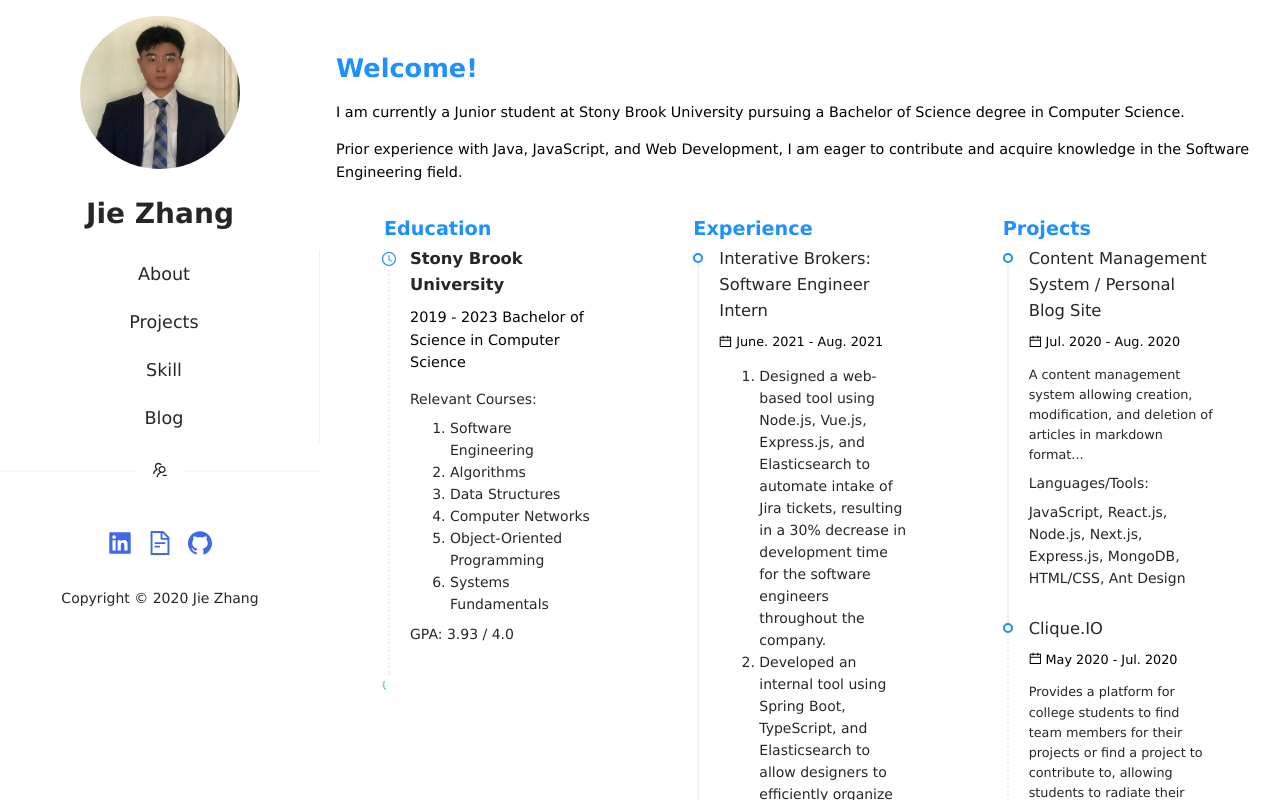
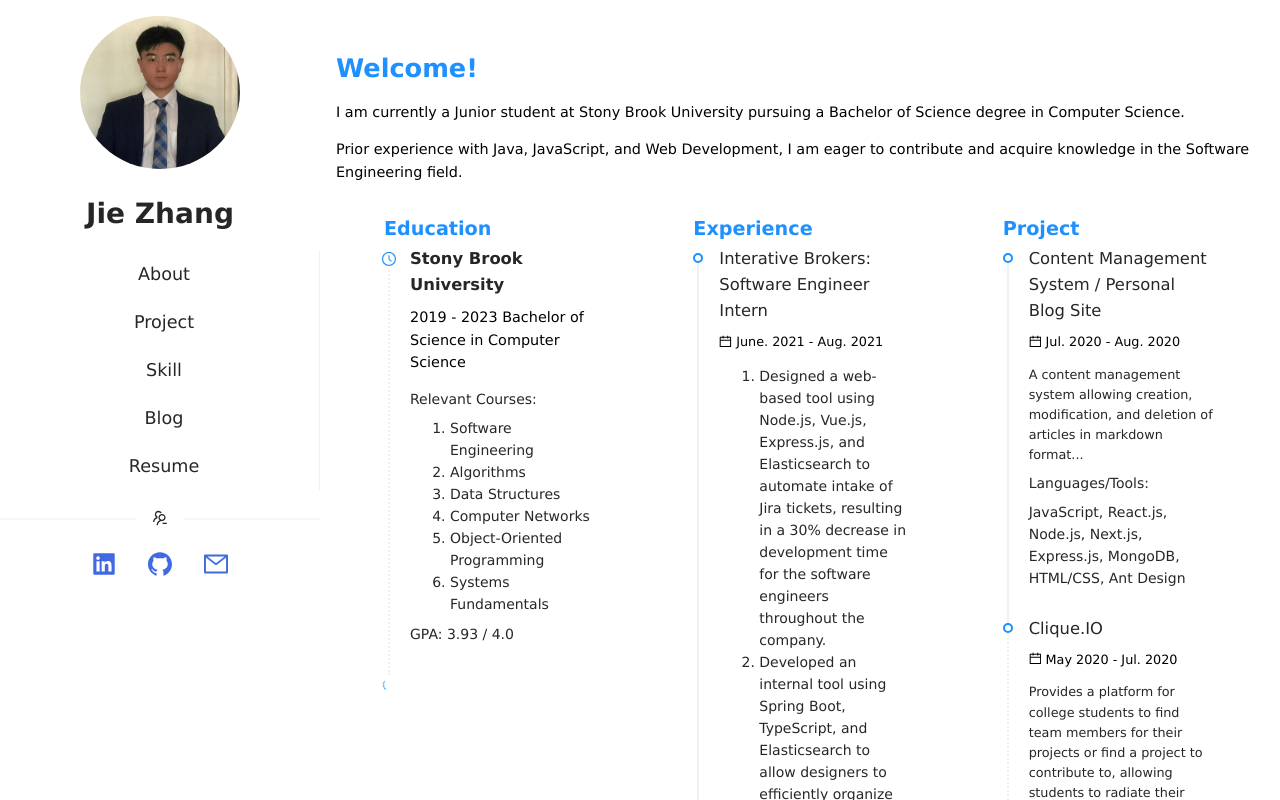
Before and after one commit to Jie-Zhang-2001/My-Personal-Website, a React (Create React App) app: page / in a window 1280 px wide. Shown: the top 800 px of the page. Built offline with nearby package versions, Linux system fonts and the light colour scheme.

Commit message:
added resume tab

```diff
--- a/src/App.css
+++ b/src/App.css
@@ -74,6 +74,7 @@
   font-size: 1.5rem;
   cursor:pointer;
   transition: all .2s ease-in;
+  margin: 1rem;
 }
 
 
--- a/src/App.js
+++ b/src/App.js
@@ -7,6 +7,7 @@
 import About from './Pages/About'
 import Skill from './Pages/Skill'
 import Project from './Pages/Project'
+import Resume from './Pages/Resume'
 import './pages.css'
 
 function App() {
@@ -23,6 +24,7 @@
               <Route path='/skill' component={Skill} />
               <Route path='/' exact component={About} />
               <Route path='/project' component={Project} />
+              <Route path='/resume' component={Resume} />
             </div>
           </Col>
         </Row>
--- a/src/Pages/About.js
+++ b/src/Pages/About.js
@@ -83,7 +83,7 @@
           </Timeline>
         </Col>
         <Col xs={24} lg={8} className="experience">
-          <h1 className="timelineTitle">Projects </h1>
+          <h1 className="timelineTitle">Project </h1>
           <Timeline pending="Please visit Projects for more...">
             <Timeline.Item>
               <h3>Content Management System / Personal Blog Site</h3>
--- /dev/null
+++ b/src/Pages/Resume.js
@@ -0,0 +1,9 @@
+import React from 'react'
+
+const Resume = () => {
+    return (
+        <object width="100%" height="650" data="/image/Jie_Zhang_Resume_Final_V2.pdf" type="application/pdf">   </object>
+    )
+}
+
+export default Resume;
--- a/src/component/ContactIcon.js
+++ b/src/component/ContactIcon.js
@@ -1,11 +1,11 @@
 import React from 'react'
-import { LinkedinFilled, FileTextOutlined, GithubOutlined } from '@ant-design/icons';
+import { LinkedinFilled, FileTextOutlined, GithubOutlined, MailOutlined } from '@ant-design/icons';
 function ContactIcon() {
     return (
         <div className='contactIcon'>
             <a title='LinkedIn' href= 'https://www.linkedin.com/in/jie-zhang-54a2b2160/'><LinkedinFilled /></a>
-            <a title='Blog'href='http://www.blog-jz.com'><FileTextOutlined /></a>
-            <a title='Github'href = 'https://github.com/Jie-Zhang-2001'><GithubOutlined /></a>
+            <a title='Github' href='https://github.com/Jie-Zhang-2001'><GithubOutlined /></a>
+            <a title='Email' href="mailto:jiezhang159@gmail.com"><MailOutlined /></a>
         </div>
     )
 }
--- a/src/component/menu.js
+++ b/src/component/menu.js
@@ -17,7 +17,7 @@
                     <NavLink to='/'>About</NavLink>
                 </Menu.Item>
                 <Menu.Item key="2" >
-                    <NavLink to='/project'>Projects </NavLink>
+                    <NavLink to='/project'>Project </NavLink>
                 </Menu.Item>
                 <Menu.Item key="3">
                     <NavLink to='/skill'>Skill </NavLink>
@@ -25,10 +25,12 @@
                 <Menu.Item key="4">
                     <NavLink to='/blog'>Blog </NavLink>
                 </Menu.Item>
+                <Menu.Item key="5">
+                    <NavLink to='/resume'>Resume </NavLink>
+                </Menu.Item>
             </Menu>
             <Divider><UsergroupDeleteOutlined /></Divider>
             <ContactIcon />
-            <p>Copyright © 2020 Jie Zhang</p>
         </div>
     )
 }
```
Also changed, not shown: 1 other file (tests, documents, lock files or other folders).
